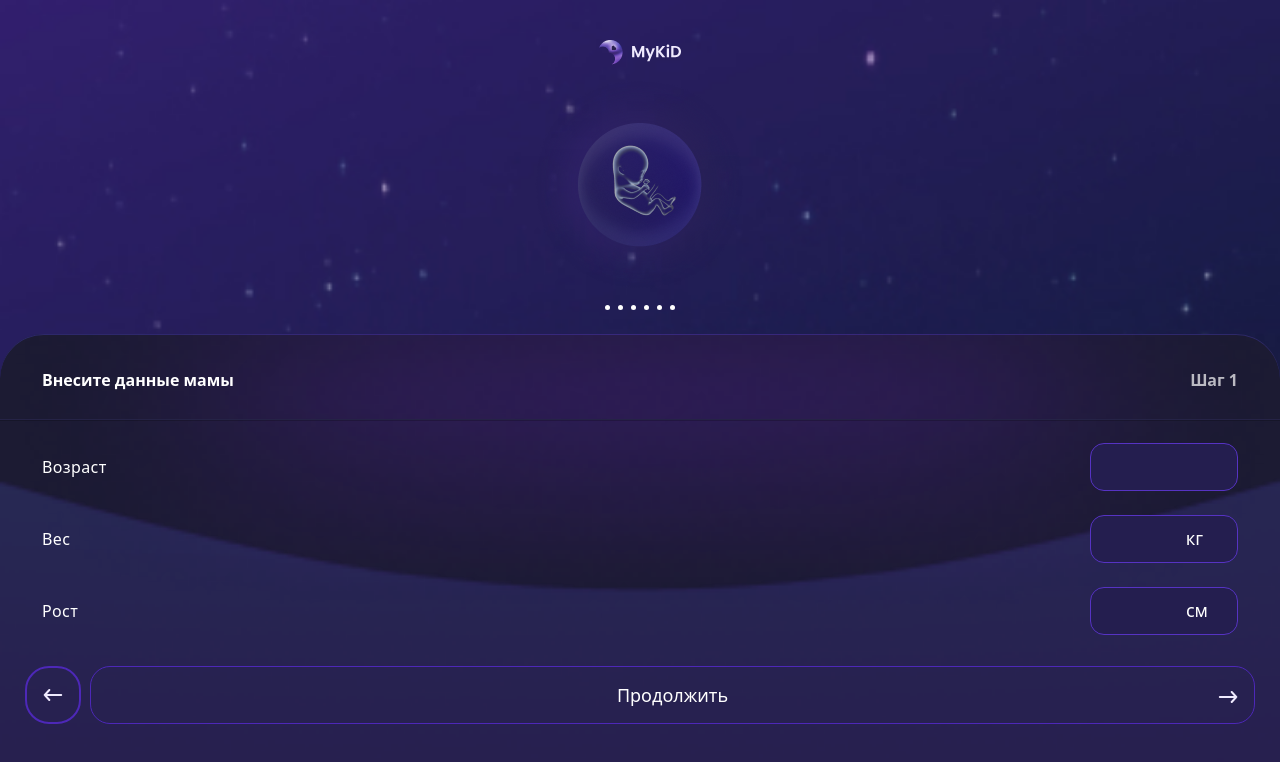
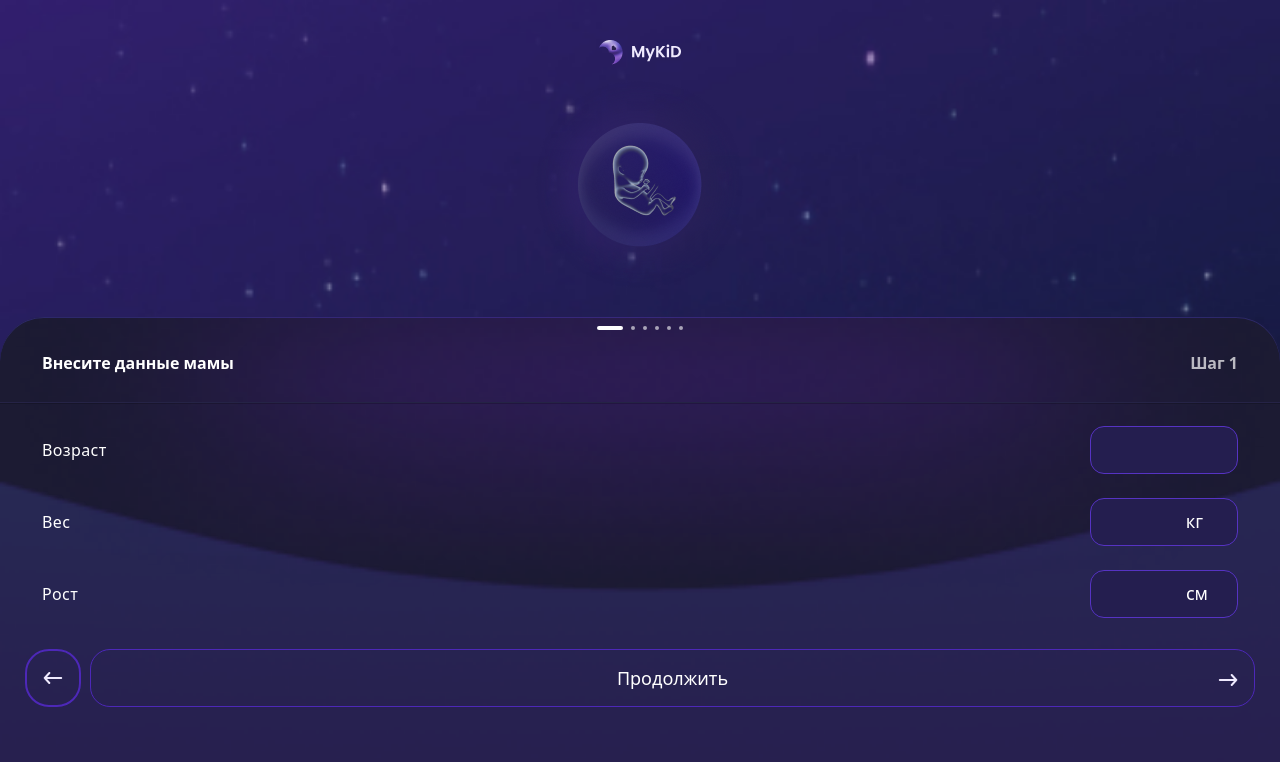
Before and after one commit to KIWIbird717/my-kids, a Next.js app: page /en/home/start-calculation in a window 1280 px wide. Shown: the top 762 px of the page. Built offline with nearby package versions, Linux system fonts and the light colour scheme.

Commit message:
fixed pagination on /start-calculation swiper page, other fixes sooner or later

```diff
--- a/app/[locale]/home/start-calculation/page.tsx
+++ b/app/[locale]/home/start-calculation/page.tsx
@@ -8,10 +8,7 @@ import { StatsSwiper } from "@/widgets/StatsSwiper";
 import Image from "next/image";
 import { FC } from "react";
 
-type StartCalcPageProps = {} & Pick<StatsNextBtnProps, "currentSlideIndex">;
-
-export default function page(props: StartCalcPageProps) {
-  console.log(props.currentSlideIndex);
+export default function page() {
   return (
     <div className={cn("flex h-full flex-col", "startBg")}>
       <div className="mb-[24px] flex flex-auto flex-col items-center justify-center gap-3">
@@ -19,13 +16,13 @@ export default function page(props: StartCalcPageProps) {
           <MoonLogo />
         </div>
         <Image src={ChildPhoto} className="h-full bg-contain" alt="pregn1" />
-        <Pagination activePage={props.currentSlideIndex} />
+        {/* <Pagination activePage={props.currentSlideIndex} /> */}
       </div>
       <div className="flex-1 rounded-[44px] bg-[#1C1B33] shadow-toggleBtnShadow">
         <div className="relative">
           <Image src={swipeShadow} alt="shadow" className="absolute w-full" />
           <div className="absolute mt-[85px] h-[1px] w-full bg-[#252346] shadow-lineShadow"></div>
-          <StatsSwiper currentSlideIndex={props.currentSlideIndex} />
+          <StatsSwiper />
           <div className="h-[102px] w-screen bg-[#1C1B33]"></div>
         </div>
       </div>
@@ -36,21 +33,21 @@ export default function page(props: StartCalcPageProps) {
   );
 }
 
-type PaginationProps = {
-  activePage: number;
-};
-export const Pagination: FC<PaginationProps> = (props) => {
-  return (
-    <div className="flex gap-2">
-      {Array.from({ length: 6 }).map((_, index) => (
-        <div
-          key={`pagination-${index}`}
-          className={cn(
-            "h-[5px] w-[5px] rounded-full bg-white",
-            props.activePage === index && "w-[26px]",
-          )}
-        />
-      ))}
-    </div>
-  );
-};
+// type PaginationProps = {
+//   activePage: number;
+// };
+// export const Pagination: FC<PaginationProps> = (props) => {
+//   return (
+//     <div className="flex gap-2">
+//       {Array.from({ length: 6 }).map((_, index) => (
+//         <div
+//           key={`pagination-${index}`}
+//           className={cn(
+//             "h-[5px] w-[5px] rounded-full bg-white",
+//             props.activePage === index && "w-[26px]",
+//           )}
+//         />
+//       ))}
+//     </div>
+//   );
+// };
--- a/public/styles/globals.scss
+++ b/public/styles/globals.scss
@@ -70,13 +70,15 @@ body {
   height: fit-content !important;
 }
 
-#statsSwiper {
+#statsSwipper {
   .swiper-pagination {
     top: 0 !important;
     left: 0 !important;
     height: 4px !important;
-    position: absolute !important;
-    margin-left: 30px !important;
+    position: fixed !important;
+    margin-top: 312px !important;
+    width: 100% !important;
+    z-index: 999;
   }
   .swiper-pagination-bullet {
     width: 4px !important;
@@ -93,12 +95,14 @@ body {
   }
 }
 
+#introSwiper {
   .swiper-pagination {
     top: 0 !important;
     left: 0 !important;
     margin-top: 640.7px;
     width: 62px !important;
     margin-left: 30px !important;
+  }
 }
 
 .swiper-slide {
--- a/shared/ui/home/start-calculation/NextBtn.tsx
+++ b/shared/ui/home/start-calculation/NextBtn.tsx
@@ -12,7 +12,6 @@ import type { Dispatch, SetStateAction } from "react";
 
 export type StatsNextBtnProps = {
   onLastSlide?: boolean;
-  currentSlideIndex: ReturnType<typeof useSwiper>["activeIndex"];
   setIsLastSlide: Dispatch<SetStateAction<boolean>>;
   swiper: Swiper;
 };
@@ -32,8 +31,6 @@ export const NextBtn: FC<StatsNextBtnProps> = (props) => {
     }
     swiper.slideNext();
   };
-
-  console.log(swiper.activeIndex);
 
   return (
     <>
--- a/widgets/StatsSwiper.tsx
+++ b/widgets/StatsSwiper.tsx
@@ -14,8 +14,6 @@ import { Swiper, SwiperSlide, useSwiper } from "swiper/react";
 
 import DateSelection from "./DateSelection";
 
-export type StatsSwiperProps = {} & Pick<StatsNextBtnProps, "currentSlideIndex">;
-
 const pagination = {
   clickable: true,
   renderBullet: function (_: number, className: string) {
@@ -23,7 +21,7 @@ const pagination = {
   },
 };
 
-export const StatsSwiper = (props: StatsSwiperProps) => {
+export const StatsSwiper = () => {
   const t = useTranslations("");
   const swiper = useSwiper();
 
@@ -209,12 +207,7 @@ export const StatsSwiper = (props: StatsSwiperProps) => {
       </SwiperSlide>
       <div className="z-[998] mb-[20px] mt-[31px] flex gap-[9px] px-[25px]">
         <BackBtn onLastSlide={isLastSlide} setIsLastSlide={setIsLastSlide} />
-        <NextBtn
-          currentSlideIndex={props.currentSlideIndex}
-          swiper={swiper}
-          onLastSlide={isLastSlide}
-          setIsLastSlide={setIsLastSlide}
-        />
+        <NextBtn swiper={swiper} onLastSlide={isLastSlide} setIsLastSlide={setIsLastSlide} />
       </div>
     </Swiper>
   );
--- a/widgets/SwiperPage.tsx
+++ b/widgets/SwiperPage.tsx
@@ -37,6 +37,7 @@ export default function SwiperPage() {
         effect="fade"
         modules={[Pagination, EffectFade]}
         className="relative h-[720px] w-screen"
+        id="introSwiper"
       >
         <SwiperSlide className="relative flex items-center justify-center">
           <Image
```
Lines whose indentation alone changed are shown as unchanged.
